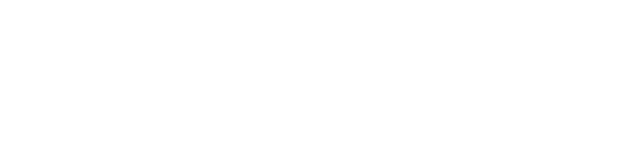
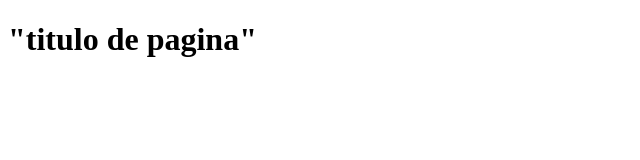
Before and after one commit to Mvarga30/sistema_de_registro, a plain HTML site: page index.html in a window 1280 px wide. Shown: the whole page, without its empty margins (0-640 px from the left). Drawn offline with Linux system fonts and the light colour scheme.

Commit message:
modificacion en el index

```diff
--- a/index.html
+++ b/index.html
@@ -6,6 +6,6 @@
     <title>Document</title>
 </head>
 <body>
-
+   <h1>"titulo de pagina"</h1>
 </body>
 </html>
```
